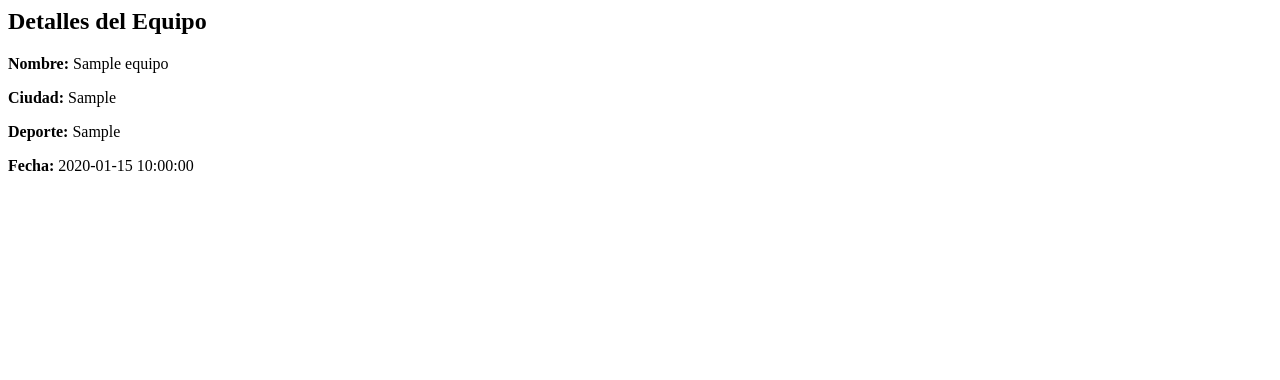
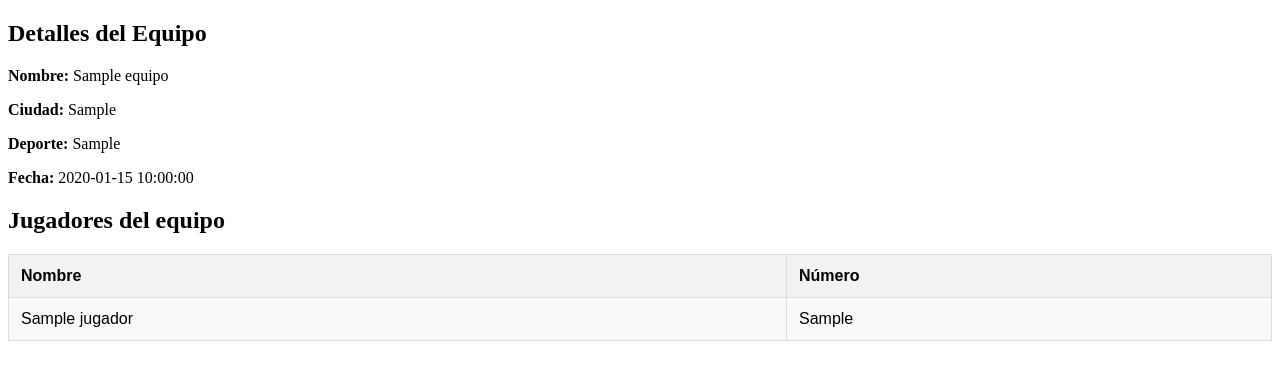
Before and after one commit to IriaSanchez/PruebaTecnicaIria, a PHP site: page /ver_equipo.php?id=1 in a window 1280 px wide. Shown: the top 380 px of the page. Run offline with PHP 8.4, Linux system fonts and the light colour scheme; tables that the repository leaves empty or names only in its code hold one stand-in row (values such as "Sample post").

Commit message:
jugadores
form para agregar jugadores y asociarlos a equipos existentes y vista en la info de los jugadores en forma de tabla

```diff
--- a/model/EquipoModel.php
+++ b/model/EquipoModel.php
@@ -85,5 +85,23 @@ class EquipoModel {
     }
 
 
+
+    public function obtenerJugadoresPorEquipo($equipoId) {
+        $query = "SELECT * FROM Jugador WHERE equipo_id = $equipoId";
+        $result = $this->conexion->query($query);
+
+        if ($result && $result->num_rows > 0) {
+            $jugadores = array();
+
+            while ($row = $result->fetch_assoc()) {
+                $jugadores[] = $row;
+            }
+
+            return $jugadores;
+        } else {
+            return null;
+        }
+    }
+
 }
 ?>
--- /dev/null
+++ b/model/JugadorModel.php
@@ -0,0 +1,43 @@
+<?php
+
+class JugadorModel {
+    private $host = 'localhost';
+    private $usuario = 'root';
+    private $contrasena = '';
+    private $db_nombre = 'deportes';
+    private $puerto = 3307;
+    private $conexion;
+
+    public function __construct() {
+        $this->conexion = new mysqli($this->host, $this->usuario, $this->contrasena, $this->db_nombre, $this->puerto);
+
+        if ($this->conexion->connect_error) {
+            die("Error de conexión a la base de datos: " . $this->conexion->connect_error);
+        }
+    }
+
+    public function insertarJugador($nombre, $numero, $equipoId) {
+        $query = "INSERT INTO Jugador (nombre, numero, equipo_id) VALUES ('$nombre', $numero, $equipoId)";
+
+        if ($this->conexion->query($query) === TRUE) {
+            return true;
+        } else {
+            return false;
+        }
+    }
+
+    public function obtenerJugadoresPorEquipo($equipoId) {
+        $query = "SELECT * FROM Jugador WHERE equipo_id = $equipoId";
+        $result = $this->conexion->query($query);
+
+        $jugadores = array();
+
+        while ($row = $result->fetch_assoc()) {
+            $jugadores[] = $row;
+        }
+
+        return $jugadores;
+    }
+}
+
+?>
--- a/ver_equipo.php
+++ b/ver_equipo.php
@@ -1,25 +1,80 @@
+
+
+<!DOCTYPE html>
+<html>
+<head>
+    <title>Detalles del Equipo</title>
+
+    <style>
+        table {
+            width: 100%;
+            border-collapse: collapse;
+            margin-top: 20px;
+            font-family: Arial, sans-serif;
+        }
+
+        th, td {
+            border: 1px solid #dddddd;
+            padding: 12px;
+            text-align: left;
+        }
+
+        th {
+            background-color: #f2f2f2;
+        }
+
+        tr:nth-child(even) {
+            background-color: #f9f9f9;
+        }
+
+        tr:hover {
+            background-color: #f1f1f1;
+        }
+    </style>
+</head>
+<body>
+
+
+
 <?php
-
 require_once __DIR__ . '/model/EquipoModel.php';
+require_once __DIR__ . '/model/JugadorModel.php';
 
 // Recojo el id del equipo
 $equipoId = $_GET['id'];
 
 // Creo una instancia del modelo
 $equipoModel = new EquipoModel();
-
+$jugadorModel = new JugadorModel();
 
 $equipo = $equipoModel->obtenerEquipoPorId($equipoId);
 
 if ($equipo) {
-    // Muestro la info del equipo (solo si existe id)
+    // Muestro la info del equipo
     echo "<h2>Detalles del Equipo</h2>";
     echo "<p><strong>Nombre:</strong> {$equipo['nombre']}</p>";
     echo "<p><strong>Ciudad:</strong> {$equipo['ciudad']}</p>";
     echo "<p><strong>Deporte:</strong> {$equipo['deporte']}</p>";
     echo "<p><strong>Fecha:</strong> {$equipo['fecha']}</p>";
 
+    // Obtener jugadores asociados a este equipo
+    $jugadores = $jugadorModel->obtenerJugadoresPorEquipo($equipoId);
+
+    if ($jugadores) {
+        echo "<h2>Jugadores del equipo</h2>";
+        echo "<table>";
+        echo "<tr><th>Nombre</th><th>Número</th></tr>";
+        foreach ($jugadores as $jugador) {
+            echo "<tr><td>{$jugador['nombre']}</td><td>{$jugador['numero']}</td></tr>";
+        }
+        echo "</table>";
+    } else {
+        echo "No hay jugadores asociados a este equipo.";
+    }
+
 } else {
     echo "Equipo no encontrado.";
 }
 ?>
+</body>
+</html>
```
Also changed, not shown: controller/JugadorController.php (added, +27 -0 lines), guardar_jugador.php (added, +18 -0 lines), view/EquipoView.php (+66 -4 lines), view/JugadorView.php (added, +20 -0 lines).
